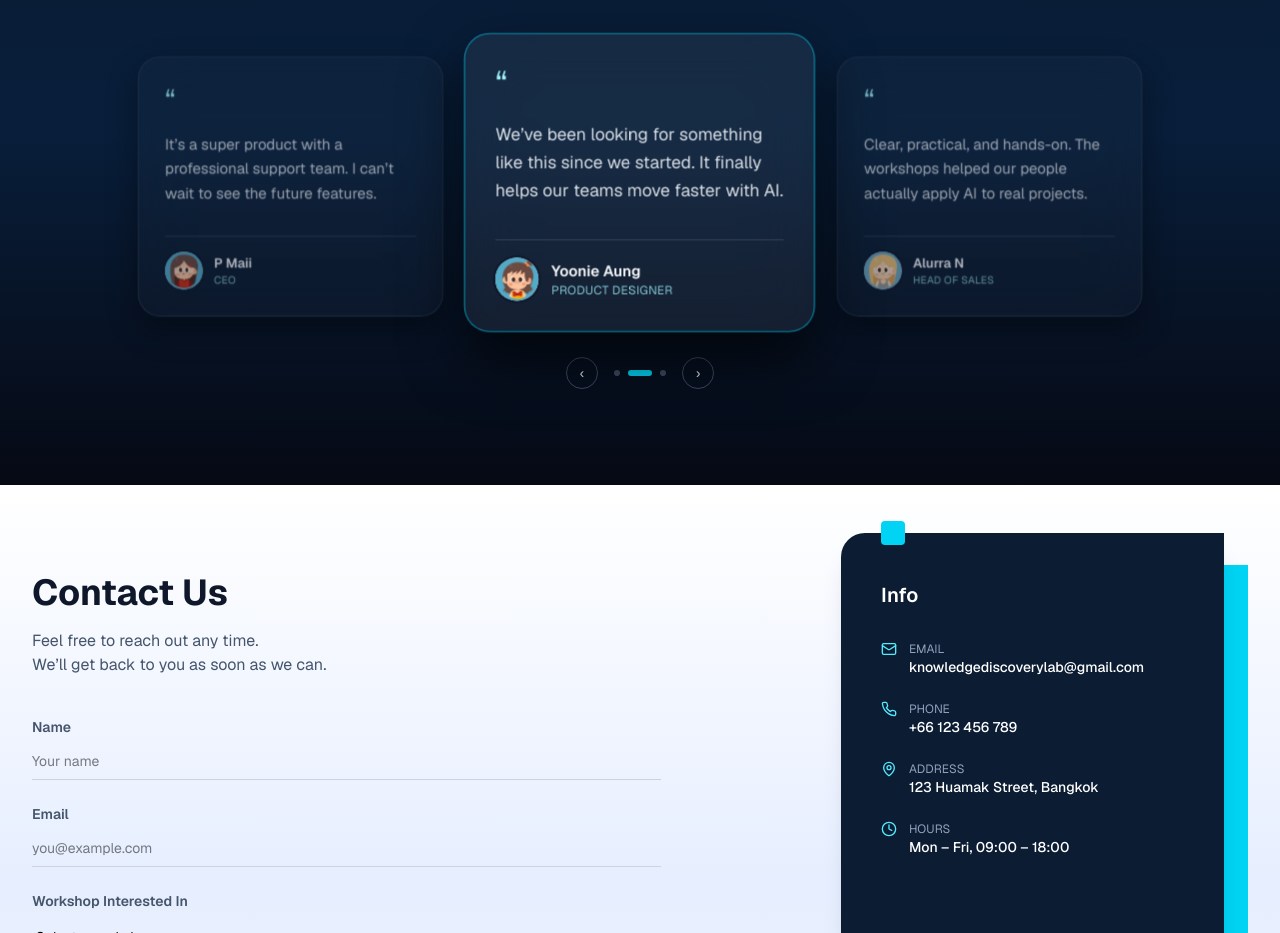
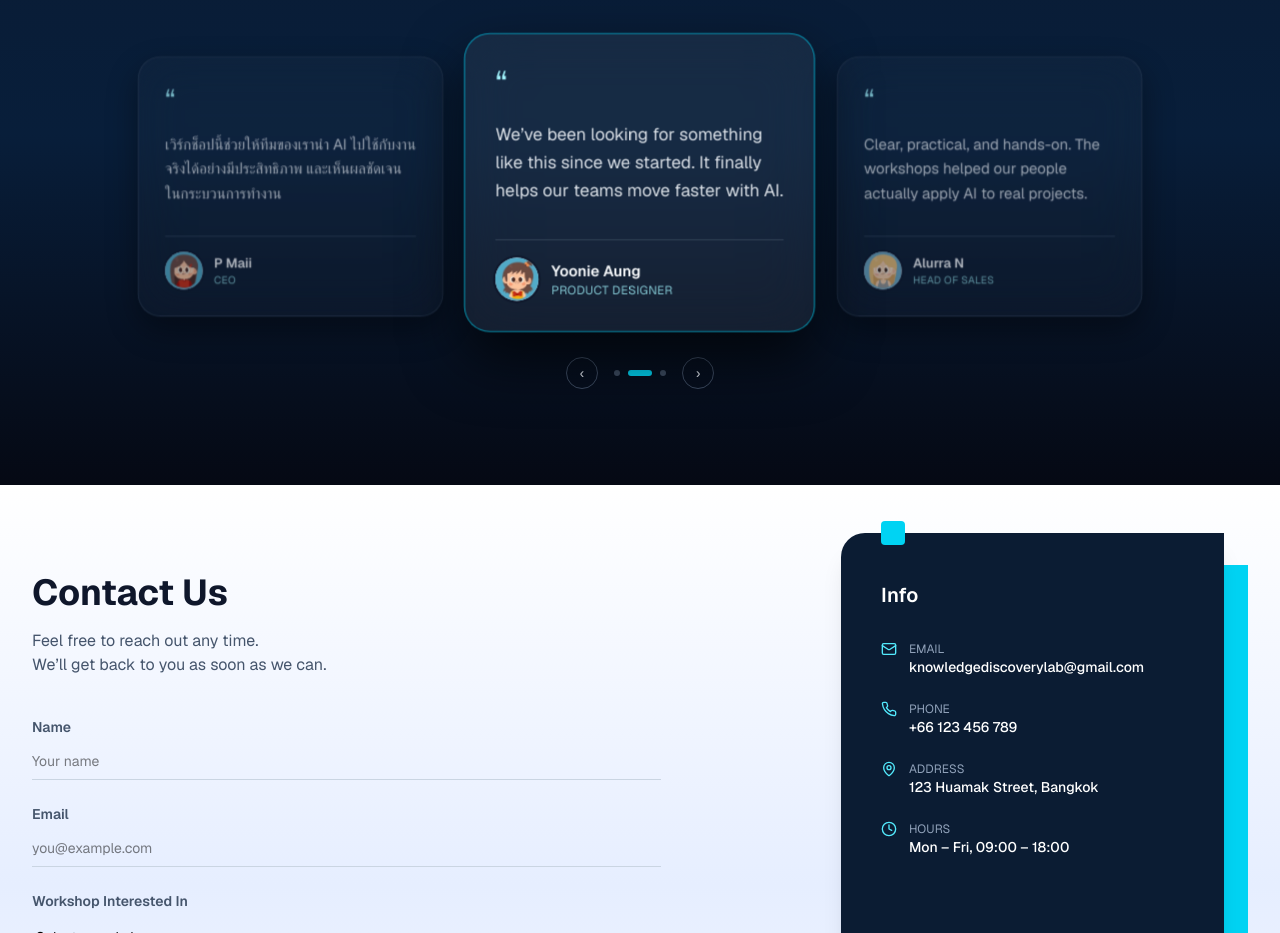
Before and after one commit to YoonieBoo/kdl-website, a Next.js app: page / in a window 1280 px wide. Shown: the part 3000-3933 px from the top of the page. Built offline with nearby package versions, Linux system fonts and the light colour scheme.

Commit message:
add Thai CEO testimonial

```diff
--- a/components/testimonials.jsx
+++ b/components/testimonials.jsx
@@ -7,7 +7,7 @@ const testimonials = [
   {
     id: 1,
     quote:
-      "It’s a super product with a professional support team. I can’t wait to see the future features.",
+      "เวิร์กช็อปนี้ช่วยให้ทีมของเรานำ AI ไปใช้กับงานจริงได้อย่างมีประสิทธิภาพ และเห็นผลชัดเจนในกระบวนการทำงาน",
     name: "P Maii",
     role: "CEO",
     avatar: "/images/avatars/User1.jpg",
```
